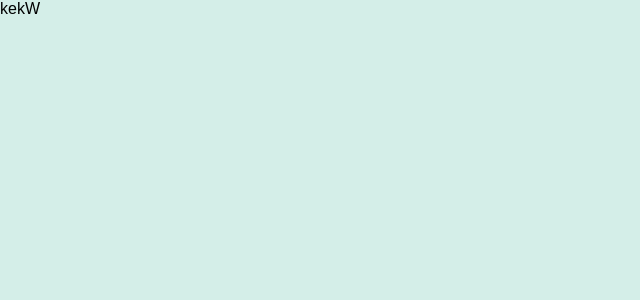
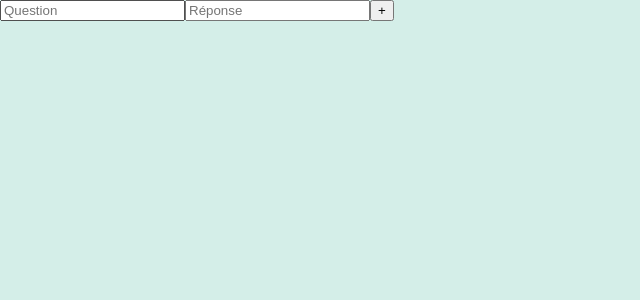
Before and after one commit to Swilic/TEPEI, a React (Create React App) app: page /creation in a window 1280 px wide. Shown: the top 300 px of the page, without its empty margins (0-640 px from the left). Built offline with nearby package versions, Linux system fonts and the light colour scheme.

Commit message:
Creating new list

```diff
--- /dev/null
+++ b/src/Components/List.js
@@ -0,0 +1,15 @@
+import React, { Fragment } from 'react';
+
+const List = (props) => {
+	const a = Object.entries(props.card).map((element) => {
+		return (
+            <Fragment>
+                <li>{element[0]}</li>
+                <li>{element[1]}</li>
+            </Fragment>
+        )
+	});
+	return <ul>{a}</ul>;
+};
+
+export default List;
--- a/src/Components/Navigation.js
+++ b/src/Components/Navigation.js
@@ -1,7 +1,7 @@
 import React from 'react';
 import { NavLink } from 'react-router-dom';
 
-function Navigation() {
+const Navigation = () => {
 	return (
 		<div>
 			<ul>
--- a/src/Components/Profil.js
+++ b/src/Components/Profil.js
@@ -1,16 +1,18 @@
 import React from 'react';
 import logOut from '../utils/Logout.js';
 
-function Profil(props) {
-	const deconnected = function(){
-		logOut('home');
-	}
+const Profil = (props) => {
 	return (
 		<div>
 			<div>{props.name}</div>
-			<button onClick={deconnected}>Deconnexion!</button>
+			<button
+				onClick={() => {
+					logOut('home');
+				}}>
+				Deconnexion!
+			</button>
 		</div>
 	);
-}
+};
 
 export default Profil;
--- a/src/Pages/NewList.js
+++ b/src/Pages/NewList.js
@@ -1,9 +1,36 @@
-import React from 'react'
+import React, { useState } from 'react';
+import List from '../Components/List';
 
 const NewList = () => {
-  return (
-    <div>kekW</div>
-  )
-}
+	const [question, setQuestion] = useState();
+	const [response, setResponse] = useState();
+	const [card, setCard] = useState();
+	const addList = (e) => {
+		e.preventDefault();
+		setCard((prev) => ({ ...prev, ...{ [question]: response } }));
+	};
+	return (
+		<div>
+			{card ? <List card={card} /> : ''}
+			<form>
+				<input
+					type='text'
+					name='question'
+					placeholder='Question'
+					onChange={(e) => {
+						setQuestion(e.target.value);
+					}}></input>
+				<input
+					type='text'
+					name='response'
+					placeholder='Réponse'
+					onChange={(e) => {
+						setResponse(e.target.value);
+					}}></input>
+				<button onClick={addList}>+</button>
+			</form>
+		</div>
+	);
+};
 
-export default NewList
+export default NewList;
--- a/src/Styles/index.scss
+++ b/src/Styles/index.scss
@@ -16,5 +16,4 @@
 .inscription{
     @include flex;
     background-color: rgb(173, 193, 219);
-
 }
```
Also changed, not shown: 1 other file (tests, documents, lock files or other folders).
